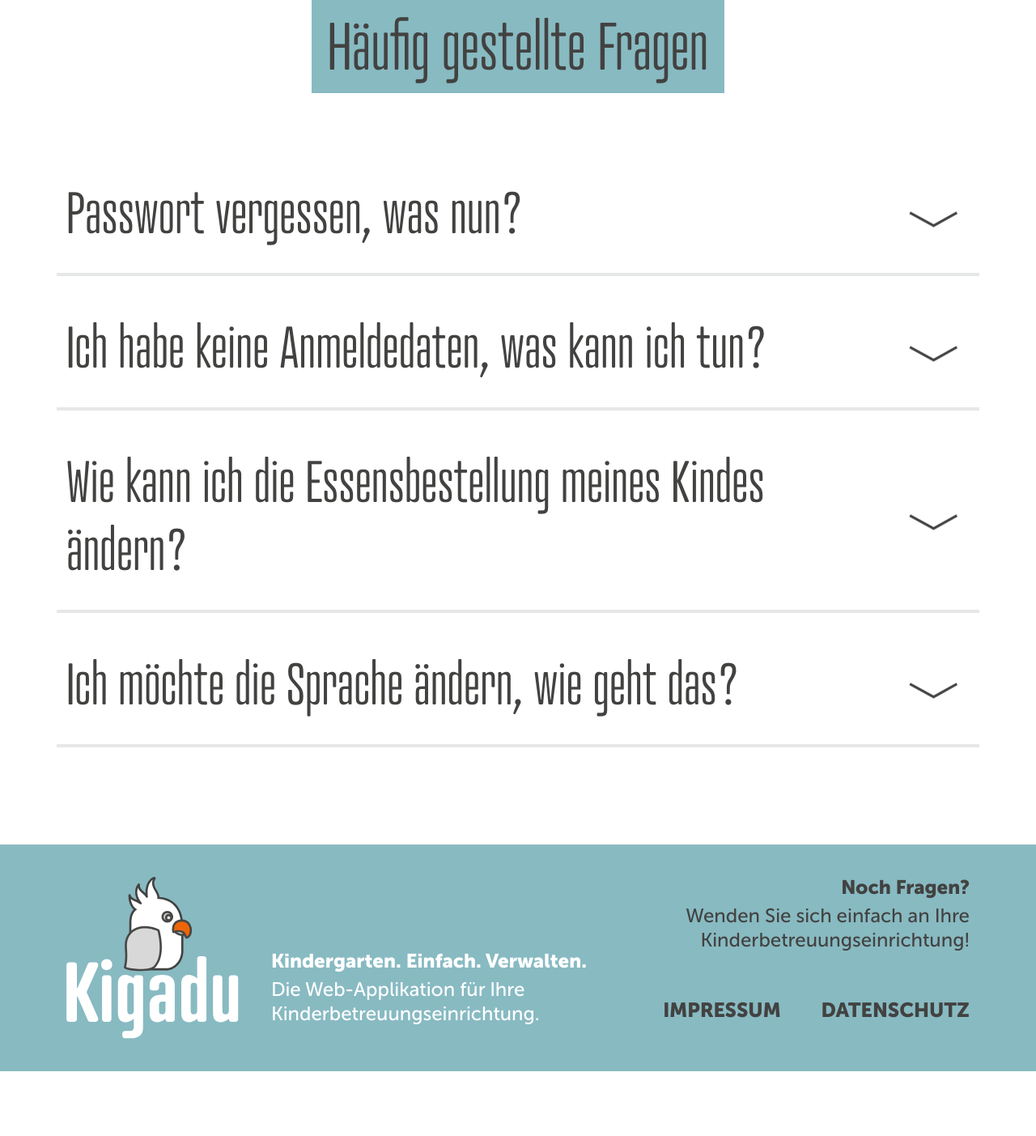
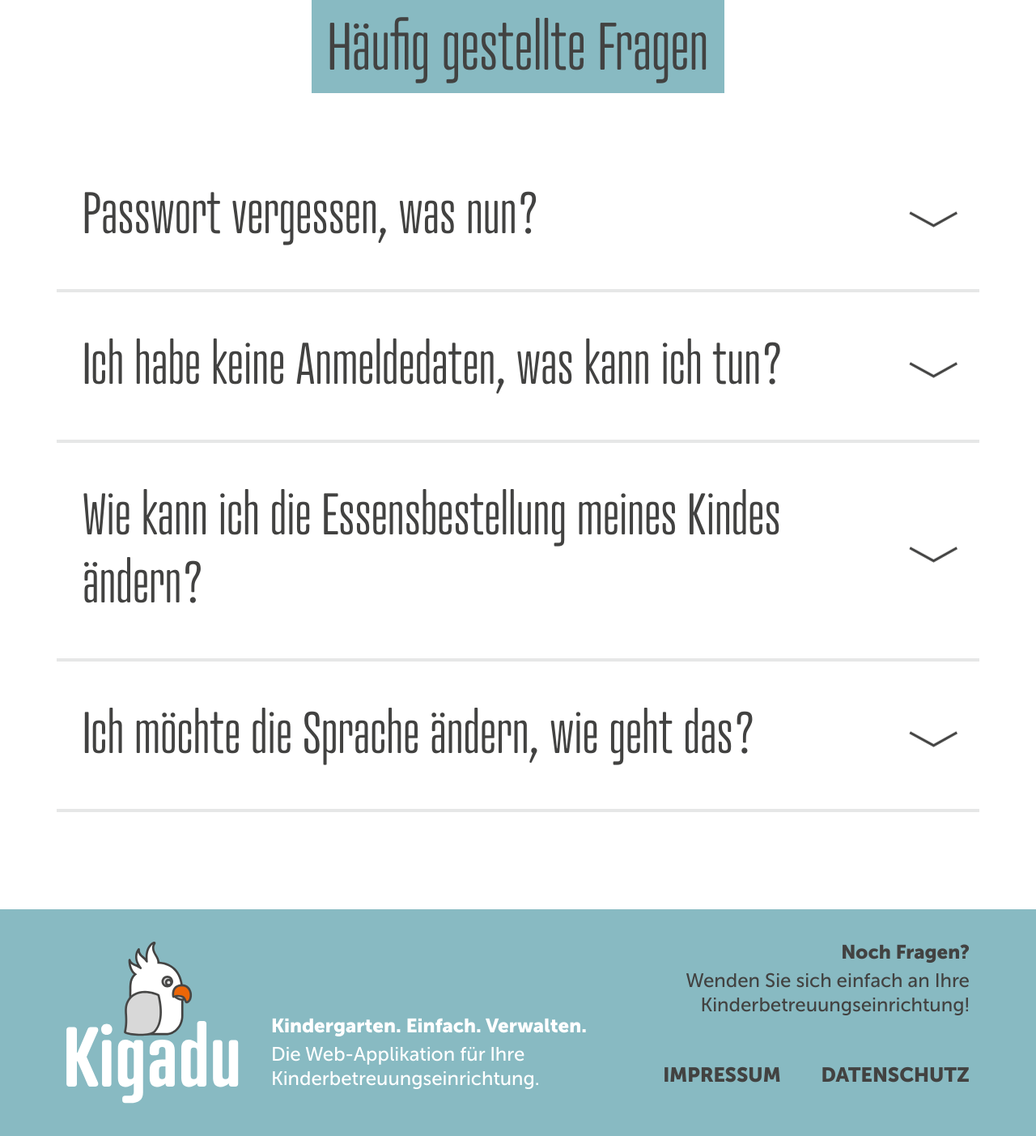
Before and after one commit to alexMstar1/kigadu, a PHP site: page / in a window 1280 px wide. Shown: the part 4539-5942 px from the top of the page at 81% size. Before the commit the page ends 5862 px from the top, so only its background shows below. Run offline with PHP 8.4, Linux system fonts and the light colour scheme; some libraries are stand-ins or nearby versions.

Commit message:
syles fix

```diff
--- a/app/styles/css/main.css
+++ b/app/styles/css/main.css
@@ -250,7 +250,7 @@ p {
       .faq .faq-question__wrapper.active .question__text {
         background: #88BAC2;
         display: inline-block;
-        padding: 15px 20px 5px 20px; }
+        padding: 20px 0 0 0; }
       .faq .faq-question__wrapper.active .faq__question {
         padding: 0 0 20px 0; }
       .faq .faq-question__wrapper.active .faq__answer {
@@ -259,12 +259,13 @@ p {
       border-bottom: 4px solid #E6E7E7; }
     .faq .faq-question__wrapper .faq__question {
       cursor: pointer;
-      padding: 20px 0; }
+      padding: 0 0 20px 0; }
       .faq .faq-question__wrapper .faq__question .question__text {
         color: #424241;
         font-family: "Atrament Medium", "Arial", sans-serif;
         font-weight: 500;
-        font-size: 70px; }
+        font-size: 70px;
+        padding: 20px; }
     .faq .faq-question__wrapper .question__toggle {
       display: flex;
       justify-content: center;
--- a/app/styles/sass/main.sass
+++ b/app/styles/sass/main.sass
@@ -239,7 +239,7 @@ p
       .question__text
         background: $primary2
         display: inline-block
-        padding: 15px 20px 5px 20px
+        padding: 20px 0 0 0
       .faq__question
         padding: 0 0 20px 0
       .faq__answer
@@ -248,12 +248,13 @@ p
       border-bottom: 4px solid $secondary4
     .faq__question
       cursor: pointer
-      padding: 20px 0
+      padding: 0 0 20px 0
       .question__text
         color: $secondary1
         font-family: $atrMedium
         font-weight: 500
         font-size: 70px
+        padding: 20px
     .question__toggle
       display: flex
       justify-content: center
```
